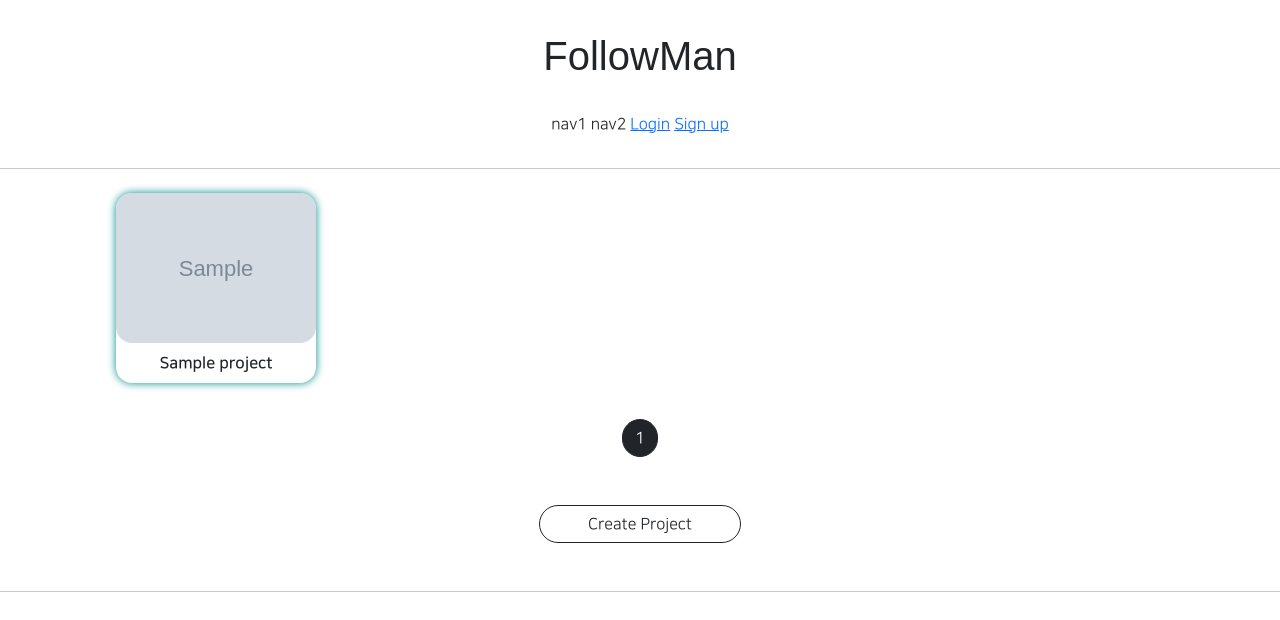
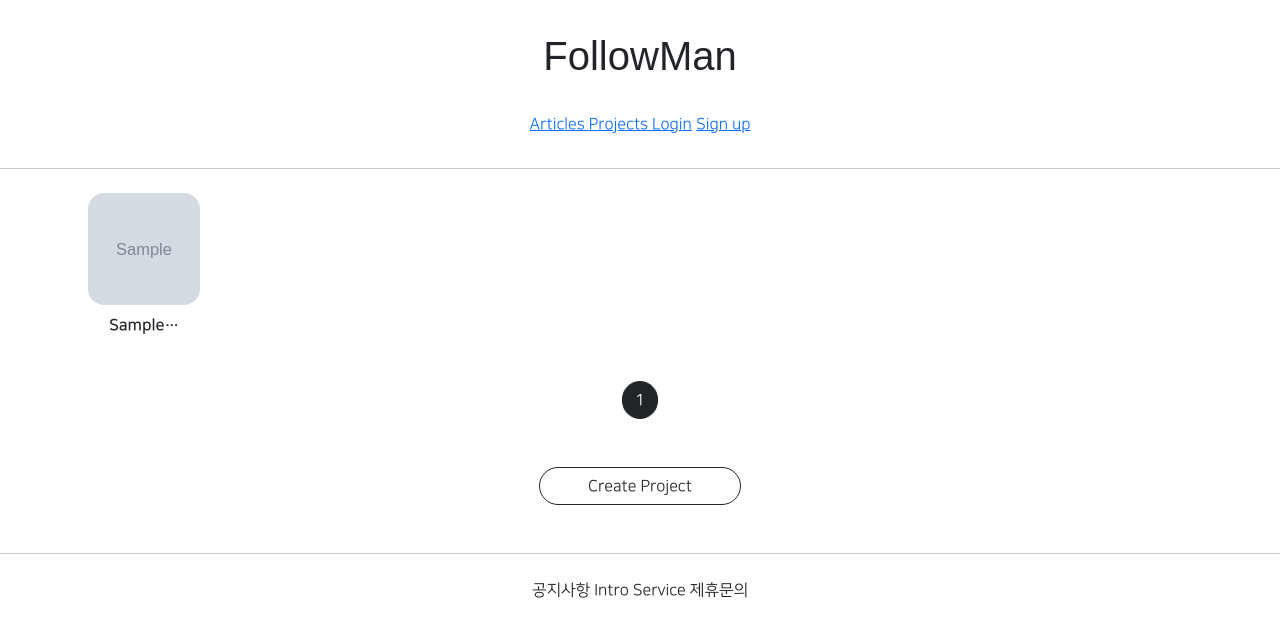
Before and after one commit to likeMinion/likeminion, a Django app: page /projects/list/ in a window 1280 px wide. Shown: the top 620 px of the page. Run offline with Django 3.2, Linux system fonts and the light colour scheme; tables that the repository leaves empty hold one stand-in row (values such as "Sample post"); grey boxes marked "Sample" are stand-in pictures; parts of the project's set-up code (start-up, migrations or seed data) failed here and were passed over; some libraries are stand-ins or nearby versions; some web fonts are replaced.

Commit message:
8월 17일-2

```diff
--- a/projectapp/templates/projectapp/list.html
+++ b/projectapp/templates/projectapp/list.html
@@ -9,18 +9,17 @@
             margin: 0 auto;
         }
         .container div {
-          width: 45%; {# Mobile #}
-            max-width: 200px; {# Desktop #}
           display: flex;
           justify-content: center;
           align-items: center;
           border-radius: 1rem;
             flex-direction: column;
-            box-shadow: 0 0 0.5rem darkcyan;
         }
 
         .container img {
-            width: 100%;
+            width: 7rem;
+            height: 7rem;
+            object-fit: cover;
             border-radius: 1rem;
         }
 
@@ -33,7 +32,7 @@
                 <a href="{% url 'projectapp:detail' pk=project.pk %}">
                     <img src="{{ project.image.url }}" alt="">
                 </a>
-                <span class="NNS_B m-2">{{ project.name }}</span>
+                <span class="NNS_B m-2">{{ project.name | truncatechars:7 }}</span>
             </div>
 
         {% endfor %}
--- a/templates/header.html
+++ b/templates/header.html
@@ -6,8 +6,16 @@
     </div>
     <div class="follow_header_button">
         {#span : 좌우로 나열됨#}
-        <span>nav1</span>
-        <span>nav2</span>
+        <span>
+            <a href="{% url 'articleapp:list' %}">
+                Articles
+            </a>
+        </span>
+        <span>
+            <a href="{% url 'projectapp:list' %}">
+                Projects
+            </a>
+        </span>
         {% if not user.is_authenticated %}
         <span>
             <a href="{% url 'accountapp:login' %}">Login</a>
```
